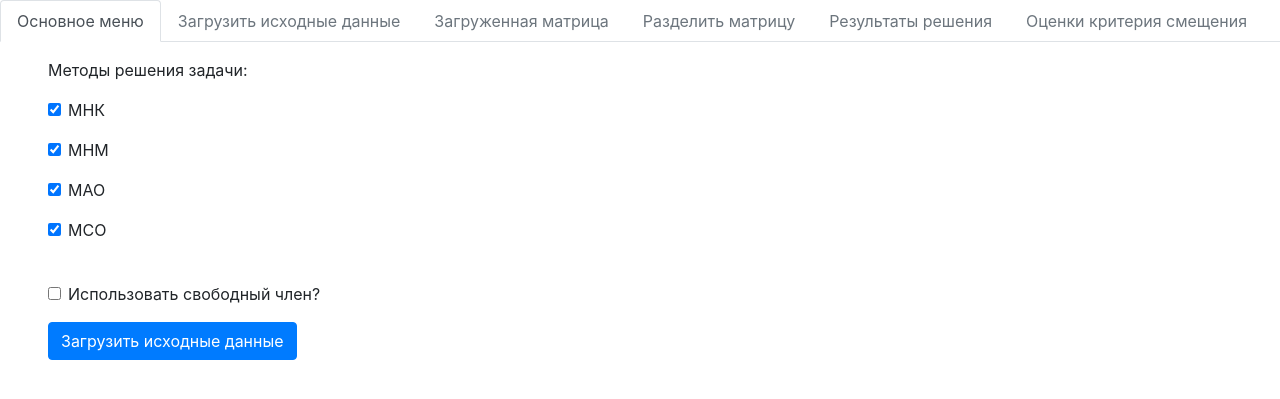
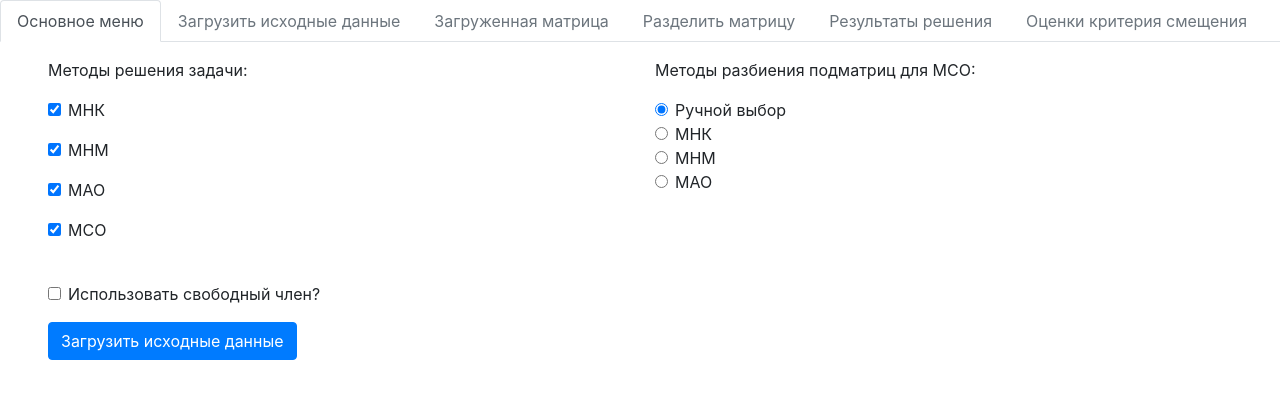
Before and after one commit to golood/regres-web, a Flask app: template templates/main.html in a window 1280 px wide. Shown: the top 399 px of the page. Run offline with Flask 2, Linux system fonts and the light colour scheme; the template is opened without the code that fills it, so the values that code supplies are empty; some libraries are stand-ins or nearby versions.

Commit message:
REGRES-26 Добавить чекбоксы с выбором метода разбиения матрицы

```diff
--- a/templates/main.html
+++ b/templates/main.html
@@ -28,11 +28,14 @@
     <a class="nav-link {% if not data.matrix_y_index %}disabled{% endif %}" href="/biasEstimates">Оценки критерия смещения</a>
   </li>
 </ul>
+
 <div class="py-3 px-lg-5">
 
-<p>Методы решения задачи:</p>
 <form name="setParam" action="/load" method="get" onsubmit="return validForm()">
-  <div class="form-group form-check">
+<div class="row align-items-start">
+    <div class="col">
+    <p>Методы решения задачи:</p>
+      <div class="form-group form-check">
     <input type="checkbox" class="form-check-input" name="check_MNK" checked>
     <label class="form-check-label" for="exampleCheck1">МНК</label>
   </div>
@@ -54,6 +57,36 @@
     <input type="checkbox" class="form-check-input" name="free_chlen" {% if data %}{% if data.freeChlen == True %}checked="true"{% endif %}{% endif %}>
     <label class="form-check-label" for="exampleCheck1">Использовать свободный член?</label>
   </div>
+    </div>
+    <div class="col">
+        <p>Методы разбиения подматриц для МСО:</p>
+<div class="form-check">
+  <input class="form-check-input" type="radio" name="method" id="flexRadioDefault1" checked>
+  <label class="form-check-label" for="flexRadioDefault1">
+    Ручной выбор
+  </label>
+</div>
+<div class="form-check">
+  <input class="form-check-input" type="radio" name="method" id="flexRadioDefault2">
+  <label class="form-check-label" for="flexRadioDefault2">
+    МНК
+  </label>
+</div>
+        <div class="form-check">
+  <input class="form-check-input" type="radio" name="method" id="flexRadioDefault3">
+  <label class="form-check-label" for="flexRadioDefault3">
+    МНМ
+  </label>
+</div>
+<div class="form-check">
+  <input class="form-check-input" type="radio" name="method" id="flexRadioDefault4">
+  <label class="form-check-label" for="flexRadioDefault4">
+    МАО
+  </label>
+</div>
+    </div>
+  </div>
+
   <button type="submit" class="btn btn-primary">Загрузить исходные данные</button>
 </form>
 </div>
```
